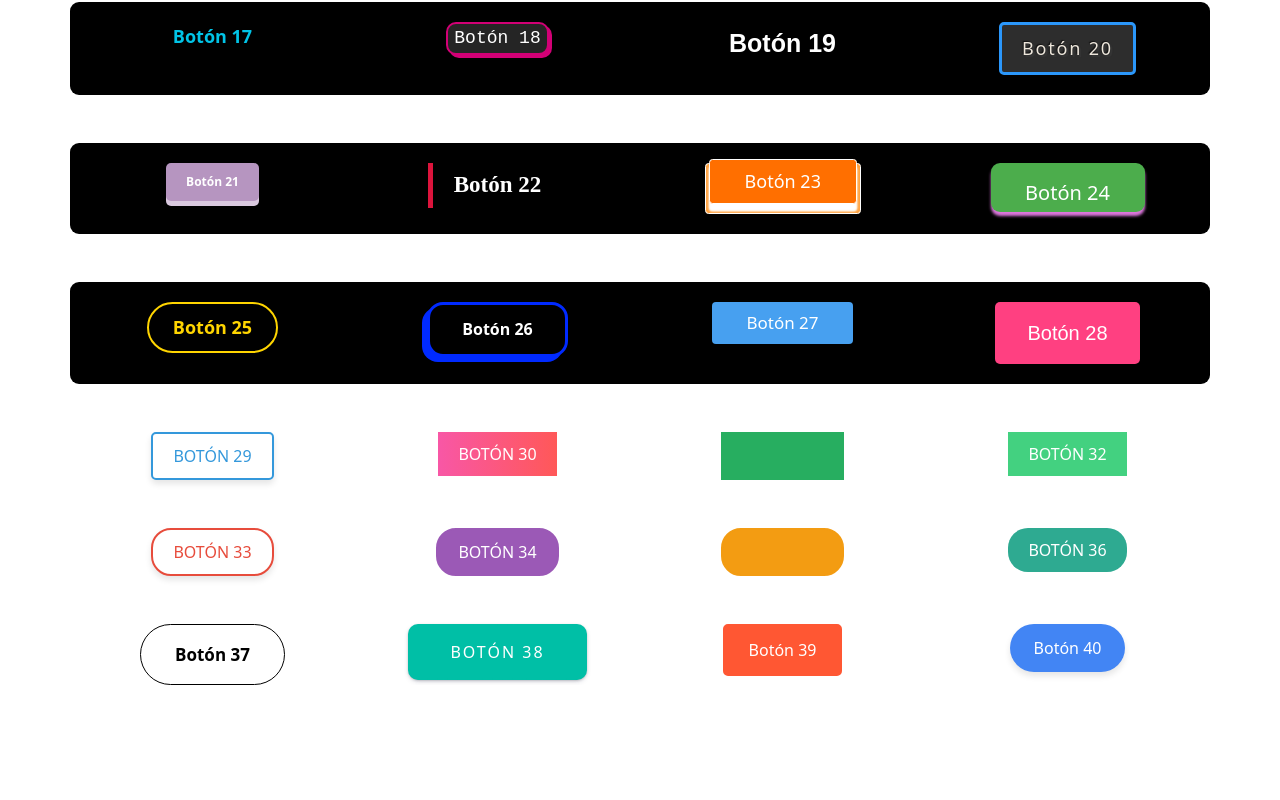
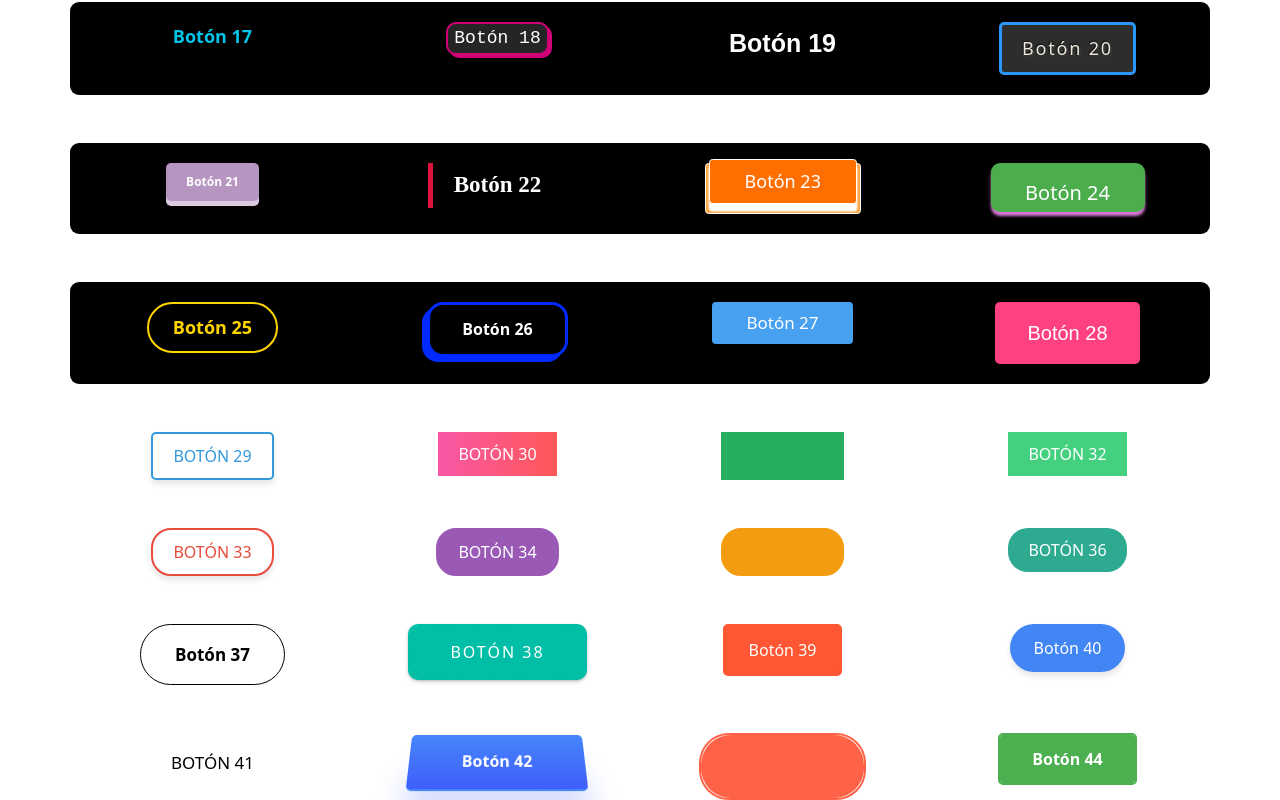
Before and after one commit to EduardoHernandezGuzman/botones-de-prueba-1, a website: page index.html in a window 1280 px wide. Shown: the part 498-1298 px from the top of the page. Before the commit the page ends 1183 px from the top, so only its background shows below. Drawn offline with nearby package versions, Linux system fonts and the light colour scheme.

Commit message:
Añadidos botones 41, 42, 43 y 44

```diff
--- a/index.html
+++ b/index.html
@@ -235,6 +235,28 @@
     </div>
   </div>
 
+  <div class="container text-center mt-5">
+    <div class="row row-cols-4">
+
+      <div class="col">
+        <button id="boton41"> Botón 41
+        </button>
+      </div>
+      <div class="col">
+        <button id="boton42"> Botón 42
+        </button>
+      </div>
+      <div class="col">
+        <button id="boton43"> Botón 43
+        </button>
+      </div>
+      <div class="col">
+        <button id="boton44"> Botón 44
+        </button>
+      </div>
+    </div>
+  </div>
+
 
   <script src="https://cdn.jsdelivr.net/npm/@popperjs/core@2.11.8/dist/umd/popper.min.js"
     integrity="sha384-I7E8VVD/ismYTF4hNIPjVp/Zjvgyol6VFvRkX/vR+Vc4jQkC+hVqc2pM8ODewa9r"
--- a/styles.css
+++ b/styles.css
@@ -1128,3 +1128,162 @@
   transform: scale(0.9);
   box-shadow: 0 0 0 rgba(0, 0, 0, 0.2);
 }
+
+/* BOTÓN 41 */
+#boton41 {
+  position: relative;
+  font-size: 17px;
+  text-transform: uppercase;
+  text-decoration: none;
+  padding: 1em 2.5em;
+  display: inline-block;
+  border-radius: 6em;
+  transition: all .2s;
+  border: none;
+  font-family: inherit;
+  font-weight: 500;
+  color: black;
+  background-color: white;
+}
+
+#boton41:hover {
+  transform: translateY(-3px);
+  box-shadow: 0 10px 20px rgba(0, 0, 0, 0.2);
+}
+
+#boton41:active {
+  transform: translateY(-1px);
+  box-shadow: 0 5px 10px rgba(0, 0, 0, 0.2);
+}
+
+#boton41::after {
+  content: "";
+  display: inline-block;
+  height: 100%;
+  width: 100%;
+  border-radius: 100px;
+  position: absolute;
+  top: 0;
+  left: 0;
+  z-index: -1;
+  transition: all .4s;
+  background-color: #fff;
+}
+
+#boton41:hover::after {
+  transform: scaleX(1.4) scaleY(1.6);
+  opacity: 0;
+}
+
+/* BOTÓN 42 */
+#boton42 {
+  font-size: 16px;
+  padding: 1em 3.3em;
+  cursor: pointer;
+  transform: perspective(200px) rotateX(15deg);
+  color: white;
+  font-weight: 900;
+  border: none;
+  border-radius: 5px;
+  background: linear-gradient(
+    0deg,
+    rgba(63, 94, 251, 1) 0%,
+    rgba(70, 135, 252, 1) 100%
+  );
+  box-shadow: rgba(63, 94, 251, 0.2) 0px 40px 29px 0px;
+  will-change: transform;
+  transition: all 0.3s;
+  border-bottom: 2px solid rgba(70, 135, 252, 1);
+}
+
+#boton42:hover {
+  transform: perspective(180px) rotateX(30deg) translateY(2px);
+}
+
+#boton42:active {
+  transform: perspective(170px) rotateX(36deg) translateY(5px);
+}
+
+/* BOTÓN 43 */
+#boton43 {
+  position: relative;
+  font-size: 18px;
+  text-transform: uppercase;
+  text-decoration: none;
+  padding: 1em 2em;
+  display: inline-block;
+  border-radius: 30px;
+  transition: all .2s;
+  border: 2px solid #ff6347;
+  color: #ff6347;
+  background-color: transparent;
+  font-weight: 600;
+}
+
+#boton43:hover {
+  transform: translateY(-3px);
+  box-shadow: 0 10px 20px rgba(255, 99, 71, 0.2);
+}
+
+#boton43:active {
+  transform: translateY(-1px);
+  box-shadow: 0 5px 10px rgba(255, 99, 71, 0.2);
+}
+
+#boton43::after {
+  content: "";
+  display: inline-block;
+  height: 100%;
+  width: 100%;
+  border-radius: 30px;
+  position: absolute;
+  top: 0;
+  left: 0;
+  z-index: -1;
+  transition: all .4s;
+  background-color: #ff6347;
+}
+
+#boton43:hover::after {
+  transform: scaleX(1.4) scaleY(1.6);
+  opacity: 0;
+}
+
+/* BOTÓN 44 */
+#boton44 {
+  font-size: 16px;
+  padding: 12px 32px;
+  cursor: pointer;
+  color: white;
+  font-weight: 700;
+  border: 2px solid #4CAF50;
+  border-radius: 5px;
+  background-color: transparent;
+  transition: all 0.3s;
+  position: relative;
+  overflow: hidden;
+}
+
+#boton44::before {
+  content: '';
+  position: absolute;
+  top: 50%;
+  left: 50%;
+  width: 300%;
+  height: 300%;
+  background: #4CAF50;
+  transition: all 0.5s ease;
+  z-index: -1;
+  border-radius: 50%;
+  transform: translate(-50%, -50%);
+}
+
+#boton44:hover::before {
+  width: 0;
+  height: 0;
+}
+
+#boton44:hover {
+  color: #4CAF50;
+  background-color: white;
+}
```
